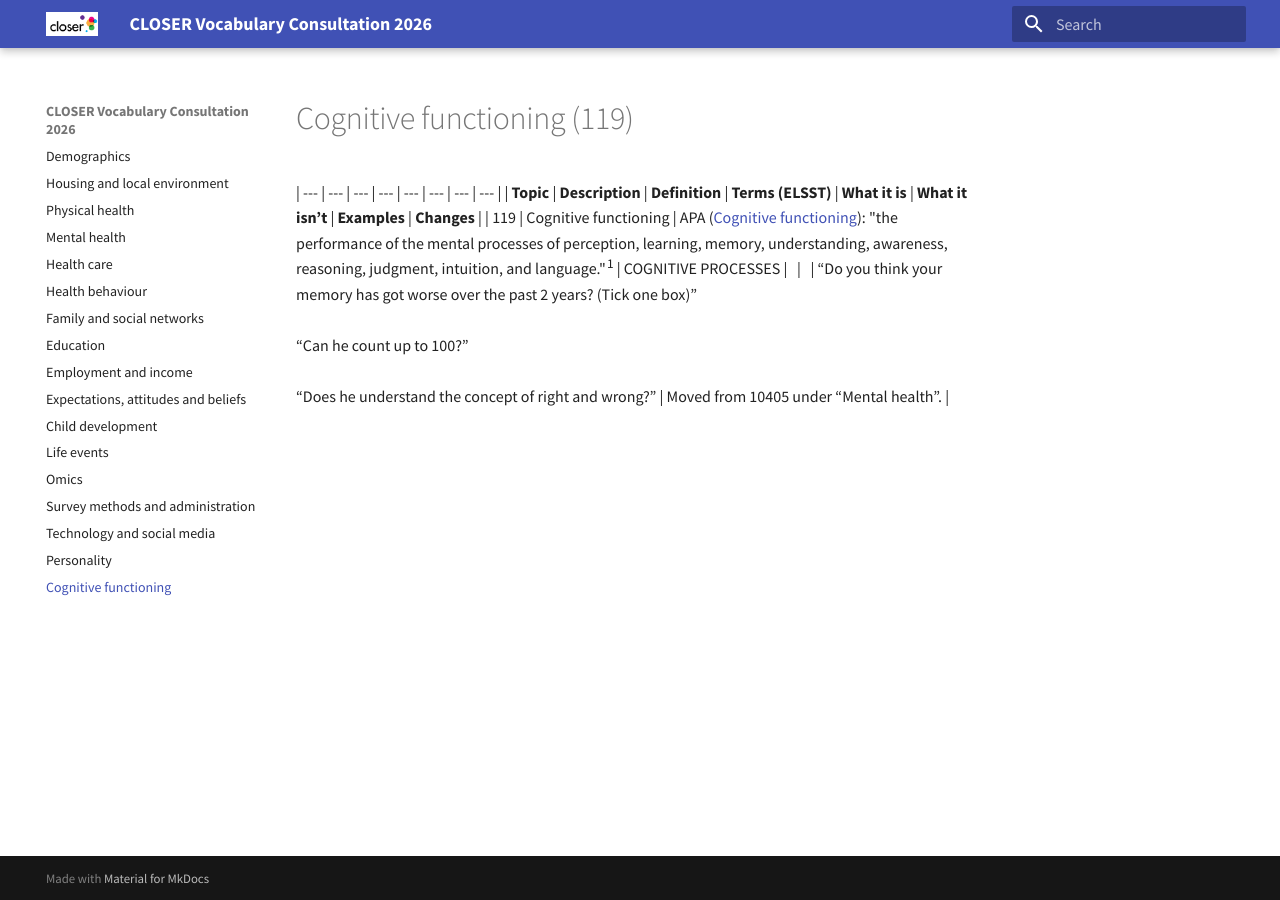
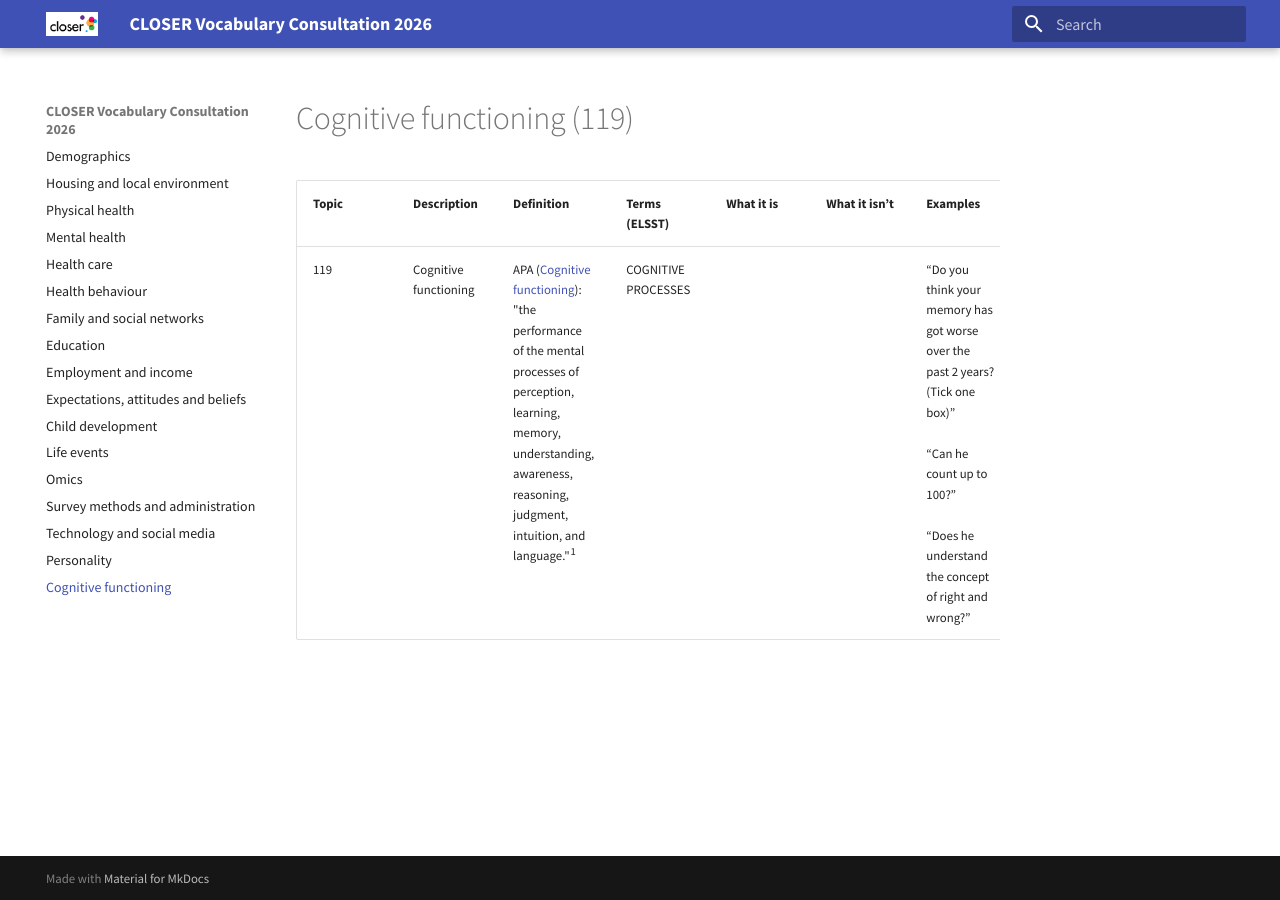
Before and after one commit to CLOSER-Cohorts/closer-vocabulary-2026, an MkDocs documentation site: the page built from docs/cognitive-functioning.md, in a window 1280 px wide. Built offline with MkDocs 1.6.1 and Material for MkDocs 9.7.7, drawn with Linux system fonts in a browser that asks for light colours.

Commit message:
Update cognitive-functioning.md

```diff
--- a/docs/cognitive-functioning.md
+++ b/docs/cognitive-functioning.md
@@ -1,5 +1,5 @@
 # Cognitive functioning (119)
 
+| **Topic** | **Description** | **Definition** | **Terms (ELSST)** | **What it is** | **What it isn’t** | **Examples** | **Changes** |
 | --- | --- | --- | --- | --- | --- | --- | --- |
-| **Topic** | **Description** | **Definition** | **Terms (ELSST)** | **What it is** | **What it isn’t** | **Examples** | **Changes** |
 | 119 | Cognitive functioning | APA ([Cognitive functioning](https://dictionary.apa.org/cognitive-functioning)): "the performance of the mental processes of perception, learning, memory, understanding, awareness, reasoning, judgment, intuition, and language."<sup>1</sup> | COGNITIVE PROCESSES | &nbsp; | &nbsp; | “Do you think your memory has got worse over the past 2 years? (Tick one box)”<br><br>“Can he count up to 100?”<br><br>“Does he understand the concept of right and wrong?” | Moved from 10405 under “Mental health”. |
```
